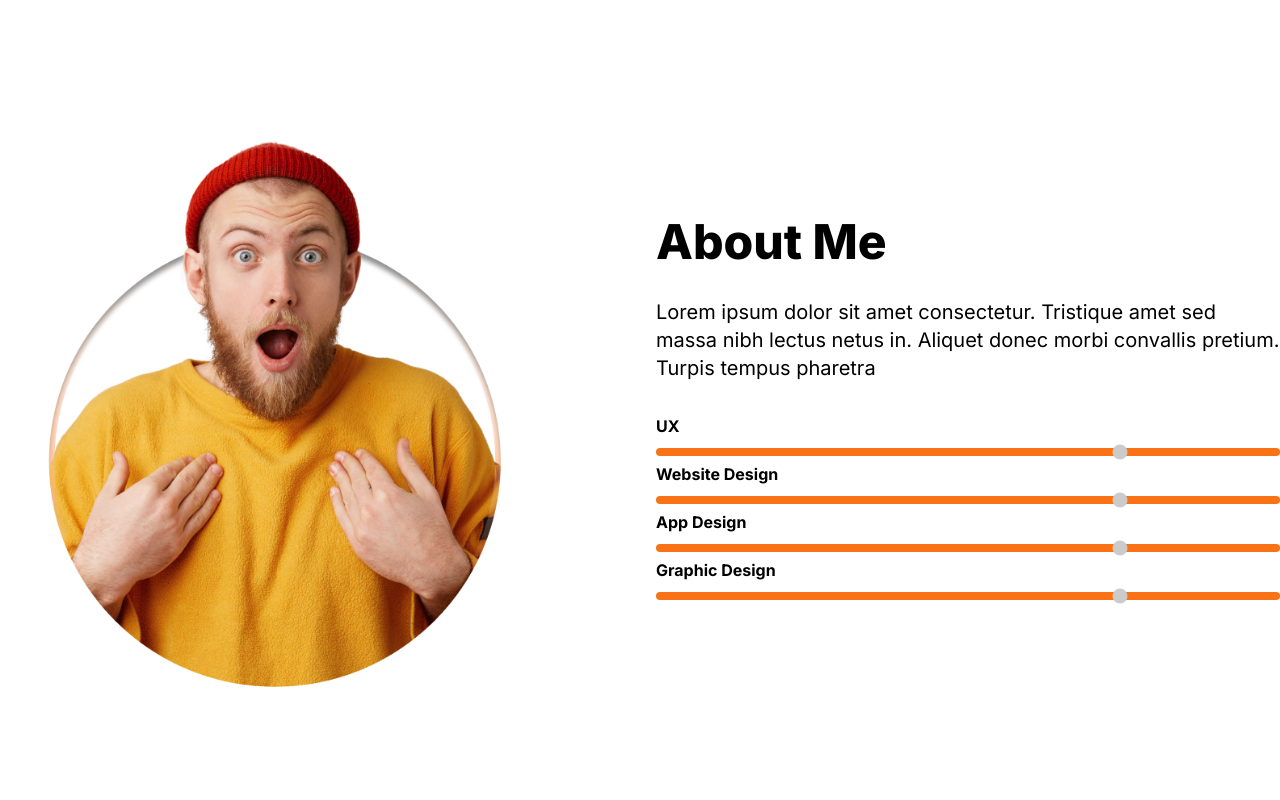
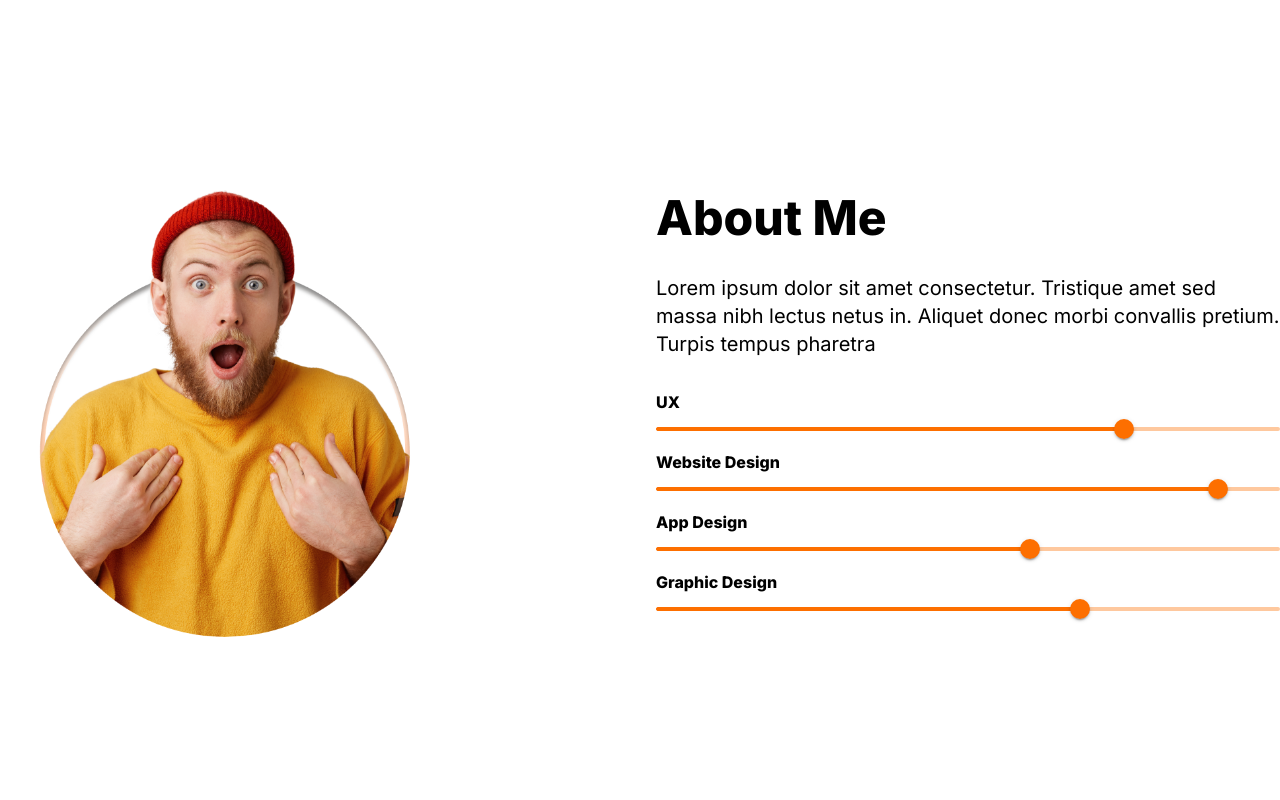
Before and after one commit to kanishkasoni06/Assignment_Portfolio, a Next.js app: page / in a window 1280 px wide. Shown: the part 860-1660 px from the top of the page. Built offline with nearby package versions, Linux system fonts and the light colour scheme.

Commit message:
Updated About UI

```diff
--- a/package.json
+++ b/package.json
@@ -9,6 +9,9 @@
     "lint": "next lint"
   },
   "dependencies": {
+    "@emotion/react": "^11.13.0",
+    "@emotion/styled": "^11.13.0",
+    "@mui/material": "^5.16.7",
     "next": "^14.2.5",
     "react": "^18.3.1",
     "react-dom": "^18.3.1",
--- a/src/app/ui/components/carousel/page.jsx
+++ b/src/app/ui/components/carousel/page.jsx
@@ -61,7 +61,7 @@ const Carousel = () => {
             {testimonials.map((testimonial, index) => (
               <div key={index} className="min-w-full flex-shrink-0 px-6">
                 <div className="flex items-center justify-center space-x-4">
-                  <Image src={testimonial.avatar} alt={testimonial.name} height={28} width={28} className="h-28 rounded-full" />
+                  <Image src={testimonial.avatar} alt={testimonial.name} height={100} width={100} className="h-28 rounded-full" />
                   <div className="text-left">
                     <p className="text-lg text-grey-300 mb-2">
                     <span className="text-xl font-bold text-orange-500 mb-2">“</span>{testimonial.quote}
--- a/src/app/ui/pages/about/page.jsx
+++ b/src/app/ui/pages/about/page.jsx
@@ -1,33 +1,113 @@
 import Image from 'next/image'
 import React from 'react'
+import Slider from '@mui/material/Slider';
 
 const About = () => {
   return (
     <div id='about' style={{height:"100vh"}} className="flex justify-between items-center max-w-screen-xl mx-auto">
     <div className="flex-1 justify-center space-x-4 my-10">
-        <Image src='/assests/about_assignment.png' alt='profileImage' width={550} height={550} className='rounded-full bg-white object-contain'/>
+        <Image src='/assests/about_assignment.png' alt='profileImage' width={450} height={450} className='rounded-full bg-white object-contain'/>
     </div>
         <div className='flex-1 justify-center items-center space-x-4'>
         <h2 className='text-5xl font-extrabold pl-4'>About Me</h2>
         <p className=' text-xl m-8'>Lorem ipsum dolor sit amet consectetur. Tristique amet sed massa nibh lectus netus in. Aliquet donec morbi convallis pretium. Turpis tempus pharetra</p>
         <div>
 <div>
-          <h2 className='text-l font-bold'>UX</h2>
-          <input id="disabled-range" type="range" value="75" class="w-full h-2 bg-orange-500 rounded-lg appearance-none cursor-pointer" disabled />
+          <h2 className='text-l font-extrabold'>UX</h2>
+          <Slider
+      defaultValue={75}
+      aria-label="Default"
+      color='warning'
+      disabled
+      valueLabelDisplay="auto"
+      sx={{
+        '&.Mui-disabled': {
+          color: '#FD6F00', // Change the color of the disabled slider
+        },
+        '& .MuiSlider-thumb.Mui-disabled': {
+          color: '#FD6F00', // Change the color of the thumb
+        },
+        '& .MuiSlider-track.Mui-disabled': {
+          color: '#FD6F00', // Change the color of the track
+        },
+        '& .MuiSlider-rail.Mui-disabled': {
+          color: '#FD6F00', // Change the color of the rail
+        },
+      }}
+    />
     </div>
     <div>
-          <h2 className='text-l font-bold'>Website Design</h2>
-          <input id="disabled-range" type="range" value="75" class="w-full h-2 bg-orange-500 rounded-lg appearance-none cursor-pointer" disabled />
+          <h2 className='text-l font-extrabold'>Website Design</h2>
+          <Slider
+      defaultValue={90}
+      aria-label="Default"
+      color='warning'
+      disabled
+      valueLabelDisplay="auto"
+      sx={{
+        '&.Mui-disabled': {
+          color: '#FD6F00', // Change the color of the disabled slider
+        },
+        '& .MuiSlider-thumb.Mui-disabled': {
+          color: '#FD6F00', // Change the color of the thumb
+        },
+        '& .MuiSlider-track.Mui-disabled': {
+          color: '#FD6F00', // Change the color of the track
+        },
+        '& .MuiSlider-rail.Mui-disabled': {
+          color: '#FD6F00', // Change the color of the rail
+        },
+      }}
+    />
     </div>
     <div>
-          <h2 className='text-l font-bold'>App Design</h2>
-          <input id="disabled-range" type="range" value="75" class="w-full h-2 bg-orange-500 rounded-lg appearance-none  cursor-pointer" disabled />
+          <h2 className='text-l font-extrabold'>App Design</h2>
+          <Slider
+      defaultValue={60}
+      aria-label="Default"
+      color='warning'
+      disabled
+      valueLabelDisplay="auto"
+      sx={{
+        '&.Mui-disabled': {
+          color: '#FD6F00', // Change the color of the disabled slider
+        },
+        '& .MuiSlider-thumb.Mui-disabled': {
+          color: '#FD6F00', // Change the color of the thumb
+        },
+        '& .MuiSlider-track.Mui-disabled': {
+          color: '#FD6F00', // Change the color of the track
+        },
+        '& .MuiSlider-rail.Mui-disabled': {
+          color: '#FD6F00', // Change the color of the rail
+        },
+      }}
+    />
     </div>
     <div>
-          <h2 className='text-l font-bold'>Graphic Design</h2>
-          <input id="disabled-range" type="range" value="75" class="w-full h-2 bg-orange-500 rounded-lg appearance-none cursor-pointer" disabled />
+          <h2 className='text-l font-extrabold'>Graphic Design</h2>
+          <Slider
+      defaultValue={68}
+      aria-label="Default"
+      color='warning'
+      disabled
+      valueLabelDisplay="auto"
+      sx={{
+        '&.Mui-disabled': {
+          color: '#FD6F00', // Change the color of the disabled slider
+        },
+        '& .MuiSlider-thumb.Mui-disabled': {
+          color: '#FD6F00', // Change the color of the thumb
+        },
+        '& .MuiSlider-track.Mui-disabled': {
+          color: '#FD6F00', // Change the color of the track
+        },
+        '& .MuiSlider-rail.Mui-disabled': {
+          color: '#FD6F00', // Change the color of the rail
+        },
+      }}
+    />
     </div>
-
        </div>
         </div>
     </div>
--- a/src/app/ui/pages/home/page.jsx
+++ b/src/app/ui/pages/home/page.jsx
@@ -25,7 +25,7 @@ const HomePage = () => {
     <div className='flex-1 items-center justify-center'>
          <div className='flex-col justify-items-center'>
          <div className="flex justify-center space-x-4 my-10">
-        <Image src='/assests/profile_assigment.png' height={550} width={550} alt='profileImage' className='rounded-full bg-white object-contain'/>
+        <Image src='/assests/profile_assigment.png' height={450} width={450} alt='profileImage' className='rounded-full bg-white object-contain'/>
         </div>
         <IconList/>
         </div>
--- a/src/app/ui/pages/testimonials/page.jsx
+++ b/src/app/ui/pages/testimonials/page.jsx
@@ -3,7 +3,7 @@ import Carousel from '../../components/carousel/page'
 
 const Testimonials = () => {
   return (
-    <div className='p-12 pb-4 container mx-auto text-center'id='testimonials'>
+    <div className='p-12 pb-4 container mx-auto pt-40 text-center'id='testimonials' style={{height:'90vh'}}>
     <div className='w-2/3 items-center mx-auto'>
      <h2 className="text-4xl font-bold mb-4">Testimonials</h2>
         <p className="text-gray-600 mb-8 w-2/3 mx-auto items-center">
```
Also changed, not shown: 1 other file (tests, documents, lock files or other folders). Lines whose indentation alone changed are shown as unchanged.
